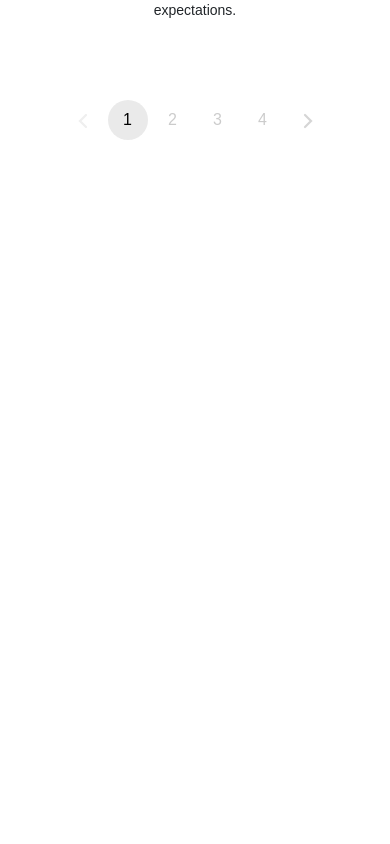
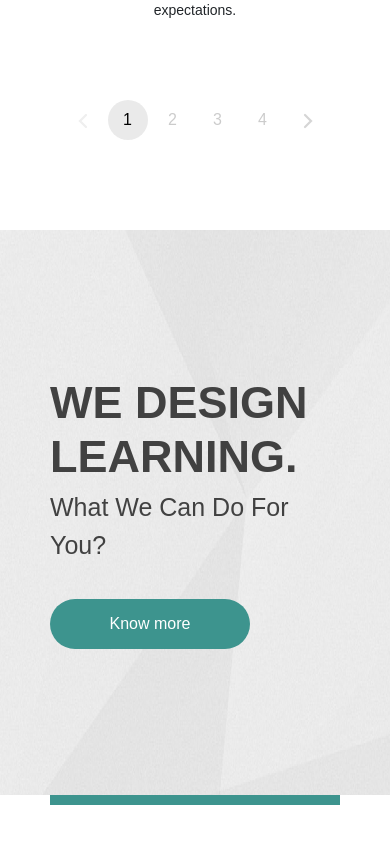
Before and after one commit to mary-grin/om-it-solutions-test-task, a React (Vite) app: page / in a window 390 px wide. Shown: the part 2823-3667 px from the top of the page. Before the commit the page ends 3003 px from the top, so only its background shows below. Built offline with nearby package versions, Linux system fonts and the light colour scheme; a web font is replaced by a local one.

Commit message:
adding DesignLearning block and adaptive

```diff
--- a/src/App.tsx
+++ b/src/App.tsx
@@ -9,6 +9,7 @@ import { themeContext } from "@/context/ThemeContext";
 import "./App.scss";
 import ServicesBlock from "@/components/ServicesBlock/ServicesBlock";
 import FilterContext from "@/context/FilterContext";
+import DesignLearnBlock from "@/components/DesignLearnBlock/DesignLearnBlock";
 
 function App() {
   const { theme } = useContext(themeContext);
@@ -21,6 +22,7 @@ function App() {
         <FilterContext>
           <ServicesBlock/>
         </FilterContext>
+        <DesignLearnBlock/>
       </main>
     </div>
   );
--- /dev/null
+++ b/src/components/DesignLearnBlock/DesignLearnBlock.scss
@@ -0,0 +1,88 @@
+@import "src/colors.scss";
+
+#design-learn {
+  padding: 50px 0;
+}
+.design-learn {
+  background: url("/img/know-more_background.png") no-repeat;
+  height: 565px;
+  ._container {
+    height: 100%;
+  }
+  &__content {
+    display: flex;
+    gap: 16vw;
+    height: 100%;
+  }
+  &__info {
+    align-self: center;
+    width: 440px;
+  }
+  &__title {
+    font-size: 75px;
+    text-transform: uppercase;
+    font-weight: 600;
+    color: $background-dark;
+    margin-bottom: 5px;
+  }
+  &__text {
+    font-size: 35px;
+    font-weight: 100;
+    color: $background-dark;
+  }
+  &__btn {
+    margin-top: 35px;
+    width: 200px;
+    height: 50px;
+    background-color: $primary-green;
+    border: none;
+    border-radius: 25px;
+    color: $white;
+    cursor: pointer;
+    &:hover {
+      background-color: $additional_green;
+    }
+  }
+  &__image {
+    height: 90%;
+    align-self: flex-end;
+  }
+  &__line {
+    background-color: $primary_green;
+    width: 100%;
+    height: 10px;
+    max-width: 960px;
+  }
+}
+
+@media (max-width: 1000px) {
+  .design-learn {
+    &__content {
+      gap: 0;
+      justify-content: space-between;
+    }
+  }
+}
+@media (max-width: 850px) {
+  .design-learn {
+    &__content {
+      justify-content: center;
+    }
+    &__image {
+      display: none;
+    }
+  }
+}
+@media (max-width: 520px) {
+  .design-learn {
+    &__content {
+      justify-content: center;
+    }
+    &__title {
+      font-size: 45px;
+    }
+    &__text {
+      font-size: 25px;
+    }
+  }
+}
--- /dev/null
+++ b/src/components/DesignLearnBlock/DesignLearnBlock.tsx
@@ -0,0 +1,29 @@
+import {FC} from "react";
+
+import "./DesignLearnBlock.scss"
+
+interface DesignLearnBlockProps {
+
+}
+
+const DesignLearnBlock: FC<DesignLearnBlockProps> = ({}) => {
+    return (
+        <section id="design-learn">
+          <div className="design-learn">
+            <div className="_container">
+              <div className="design-learn__content">
+                <div className="design-learn__info">
+                  <h1 className="design-learn__title">We Design Learning.</h1>
+                  <p className="design-learn__text">What We Can Do For You?</p>
+                  <button className="design-learn__btn">Know more</button>
+                </div>
+                <img className="design-learn__image" src="/img/know-more_man.png"/>
+              </div>
+              <div className="design-learn__line"></div>
+            </div>
+          </div>
+        </section>
+    )
+}
+
+export default DesignLearnBlock;
```
Also changed, not shown: src/components/BenefitsBlock/BenefitsBlock.tsx (added, +15 -0 lines), src/data/BenefitsData.ts (added, +25 -0 lines), src/components/BenefitsBlock/BenefitsBlock.scss (added).
